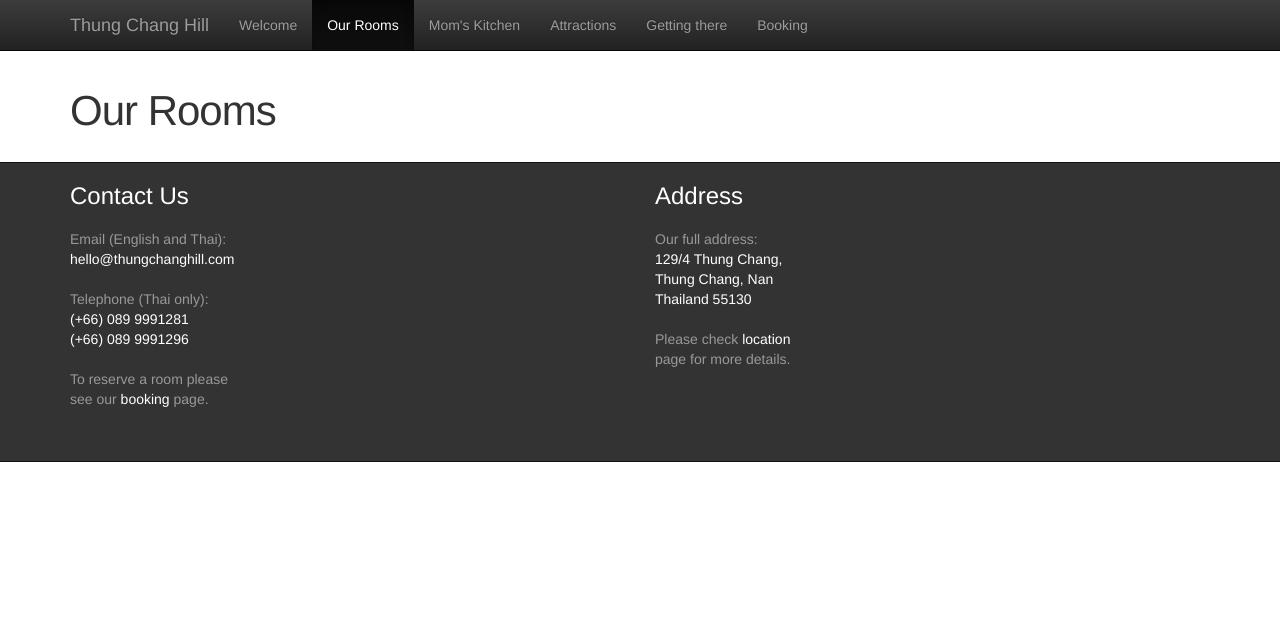
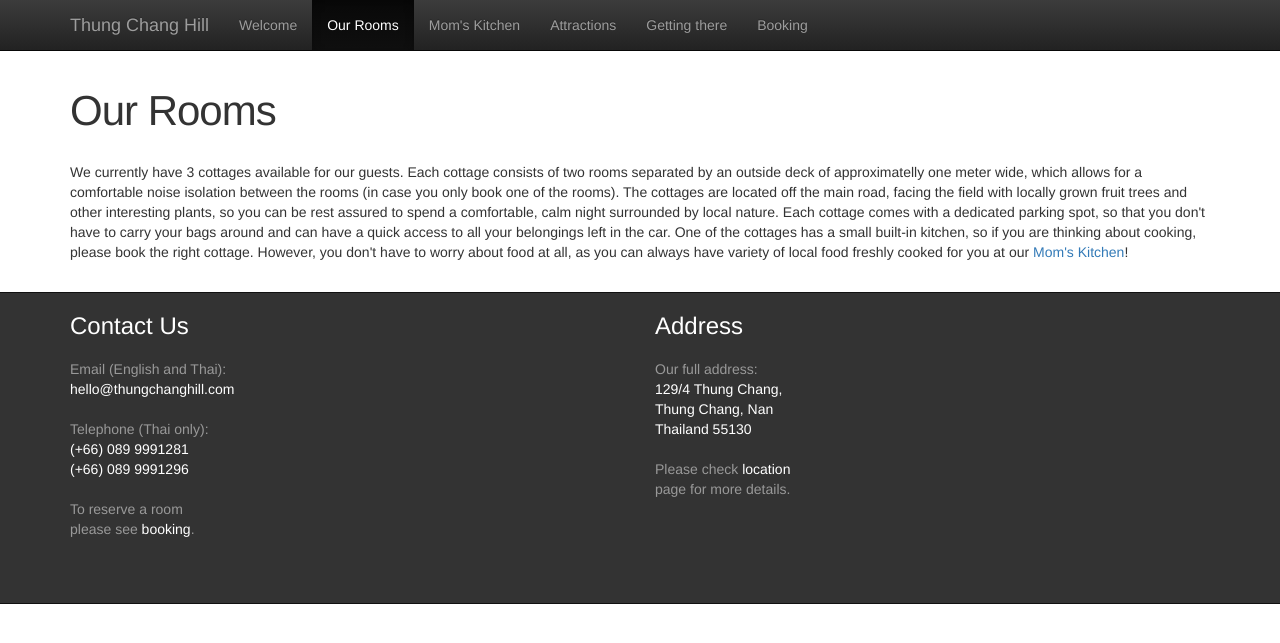
Before and after one commit to akuz/thungchanghill, a Jekyll site: the page built from 10_rooms.md, in a window 1280 px wide. Shown: the top 643 px of the page. Built offline with Jekyll 4.4.1, drawn with Linux system fonts in a browser that asks for light colours.

Commit message:
Updated.

```diff
--- a/10_rooms.md
+++ b/10_rooms.md
@@ -3,3 +3,24 @@ layout: page
 title: Our Rooms
 permalink: /rooms/
 ---
+
+<p>
+We currently have 3 cottages available for our guests.
+Each cottage consists of two rooms separated by an outside
+deck of approximatelly one meter wide, which allows for a
+comfortable noise isolation between the rooms (in case you
+only book one of the rooms). The cottages are located
+off the main road, facing the field with locally grown
+fruit trees and other interesting plants, so you can be
+rest assured to spend a comfortable, calm night surrounded
+by local nature. Each cottage comes with a dedicated
+parking spot, so that you don't have to carry your
+bags around and can have a quick access to all your
+belongings left in the car. One of the cottages has
+a small built-in kitchen, so if you are thinking
+about cooking, please book the right cottage.
+However, you don't have to worry about food at
+all, as you can always have variety of local food
+freshly cooked for you at our
+<a href="{{site.baseurl}}/kitchen">Mom's Kitchen</a>!
+</p>
--- a/_includes/footer.html
+++ b/_includes/footer.html
@@ -2,7 +2,7 @@
 <style>
 div.footer {
   margin-top: 0px;
-  height: 300px;
+  padding-bottom: 40pt;
   background-color: #333333;
   border-top: 1px solid #111111;
   border-bottom: 1px solid #111111;
@@ -13,6 +13,7 @@ div.footer h3 {
 div.footer p {
   margin-top: 15pt;
   color: #999999;
+  white-space: nowrap;
 }
 div.footer a {
   color: #FFFFFF;
@@ -39,8 +40,8 @@ div.footer span {
 		</span>
 		</p>
   		<p>
-  		To reserve a room please<br />
-  		see our <a href="{{ site.baseurl }}location">booking</a> page.
+  		To reserve a room<br/>
+  		please see <a href="{{ site.baseurl }}/booking">booking</a>.
   		</p>
   	</div>
   	<div class="col-xs-6">
@@ -54,7 +55,7 @@ div.footer span {
   		</span>
   		</p>
   		<p>
-  		Please check <a href="{{ site.baseurl }}location">location</a><br />
+  		Please check <a href="{{ site.baseurl }}/location">location</a><br />
   		page for more details.<br />
   		</p>
   	</div>
```
Also changed, not shown: 20_kitchen.md (+7 -0 lines).
